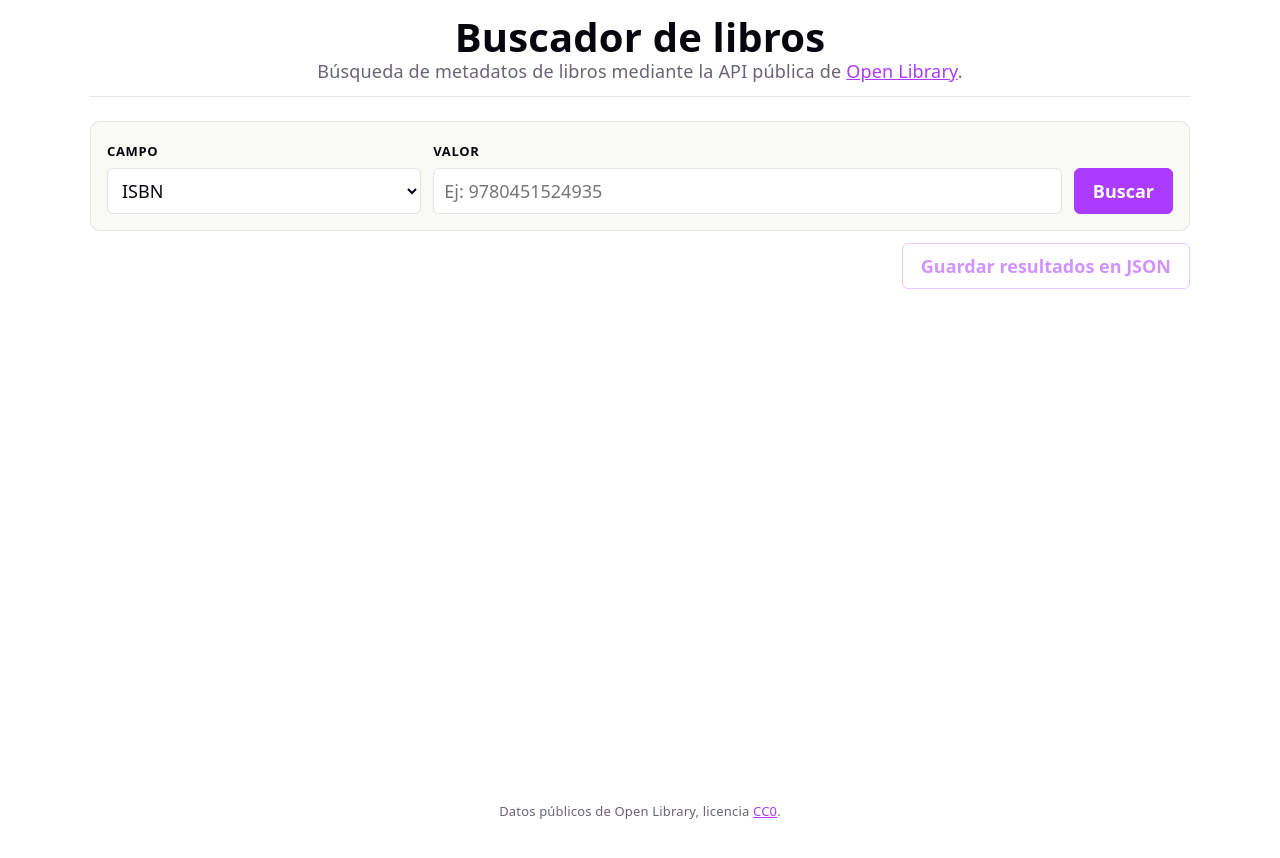
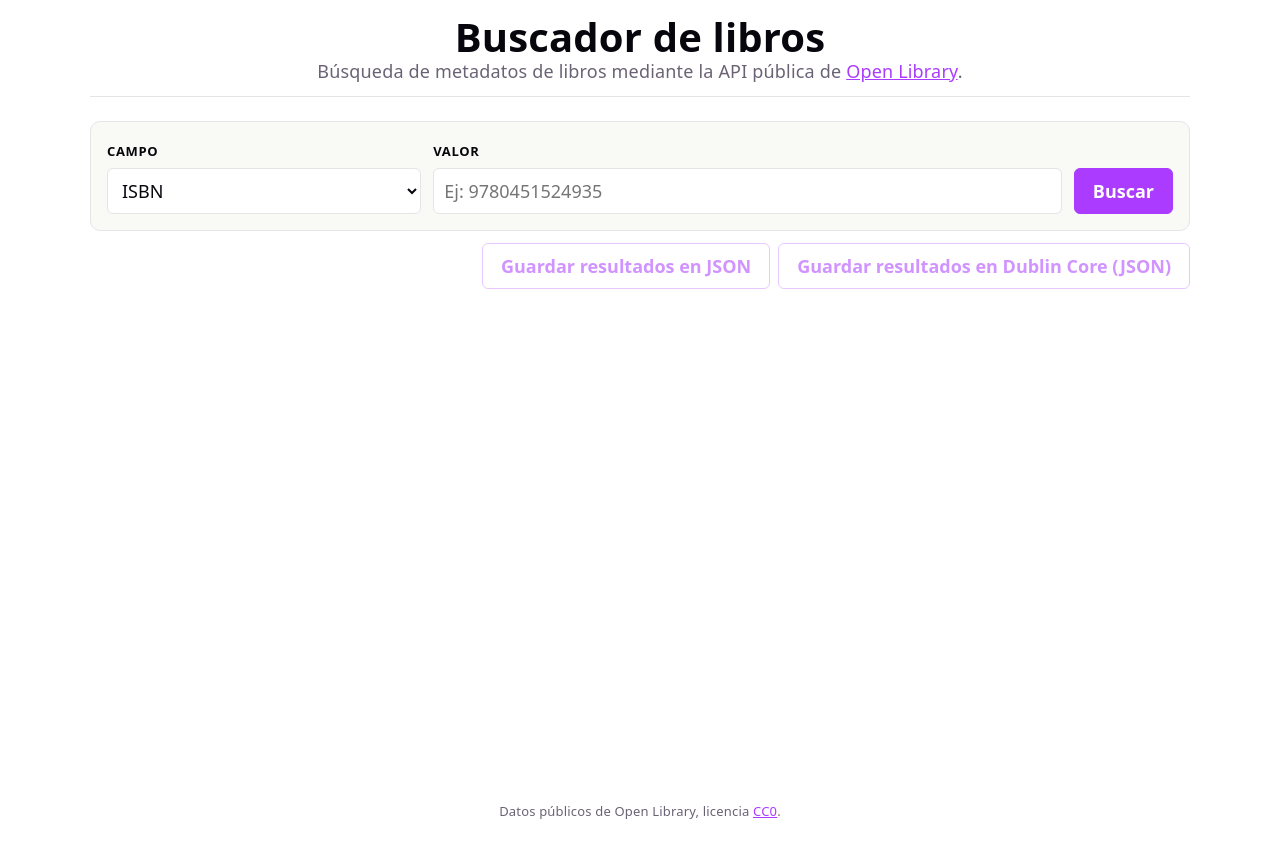
Before and after one commit to miguel-jaeger/buscador-libro, a React (Vite) app: page / in a window 1280 px wide. Shown: the top 858 px of the page. Built offline with nearby package versions, Linux system fonts and the light colour scheme.

Commit message:
feat: export Dublin Core JSON for result set

```diff
--- a/src/App.css
+++ b/src/App.css
@@ -126,7 +126,9 @@
 
 .actions {
   display: flex;
+  flex-wrap: wrap;
   justify-content: flex-end;
+  gap: 8px;
   margin-bottom: 8px;
 }
 
@@ -255,6 +257,28 @@
   font-size: 20px;
 }
 
+.modal-actions {
+  display: flex;
+  gap: 8px;
+}
+
+.metadata-note {
+  font-size: 13px;
+  color: var(--text);
+  margin: 0 0 12px;
+}
+
+.metadata-note a {
+  color: var(--accent);
+}
+
+.metadata-table th code {
+  background: var(--code-bg);
+  padding: 2px 6px;
+  border-radius: 4px;
+  font-size: 12px;
+}
+
 .modal-body {
   display: flex;
   flex-wrap: wrap;
--- a/src/App.jsx
+++ b/src/App.jsx
@@ -5,6 +5,7 @@ import SearchForm from './components/SearchForm.jsx'
 import ResultsTable from './components/ResultsTable.jsx'
 import BookDetail from './components/BookDetail.jsx'
 import downloadJson from './utils/exportJson.js'
+import { toDublinCoreList } from './utils/dublinCore.js'
 
 function App() {
   const [loading, setLoading] = useState(false)
@@ -29,6 +30,18 @@ function App() {
   function handleExport() {
     if (!result) return
     downloadJson(result, 'busqueda-libros')
+  }
+
+  function handleExportDublinCore() {
+    if (!result) return
+    const records = toDublinCoreList(result.items)
+    downloadJson(
+      {
+        schemas: ['http://purl.org/dc/elements/1.1/'],
+        records,
+      },
+      'busqueda-libros-dublin-core',
+    )
   }
 
   return (
@@ -58,6 +71,14 @@ function App() {
           >
             Guardar resultados en JSON
           </button>
+          <button
+            type="button"
+            className="btn btn-outline"
+            onClick={handleExportDublinCore}
+            disabled={!result}
+          >
+            Guardar resultados en Dublin Core (JSON)
+          </button>
         </div>
 
         <ResultsTable result={result} onView={setSelectedBook} />
```
